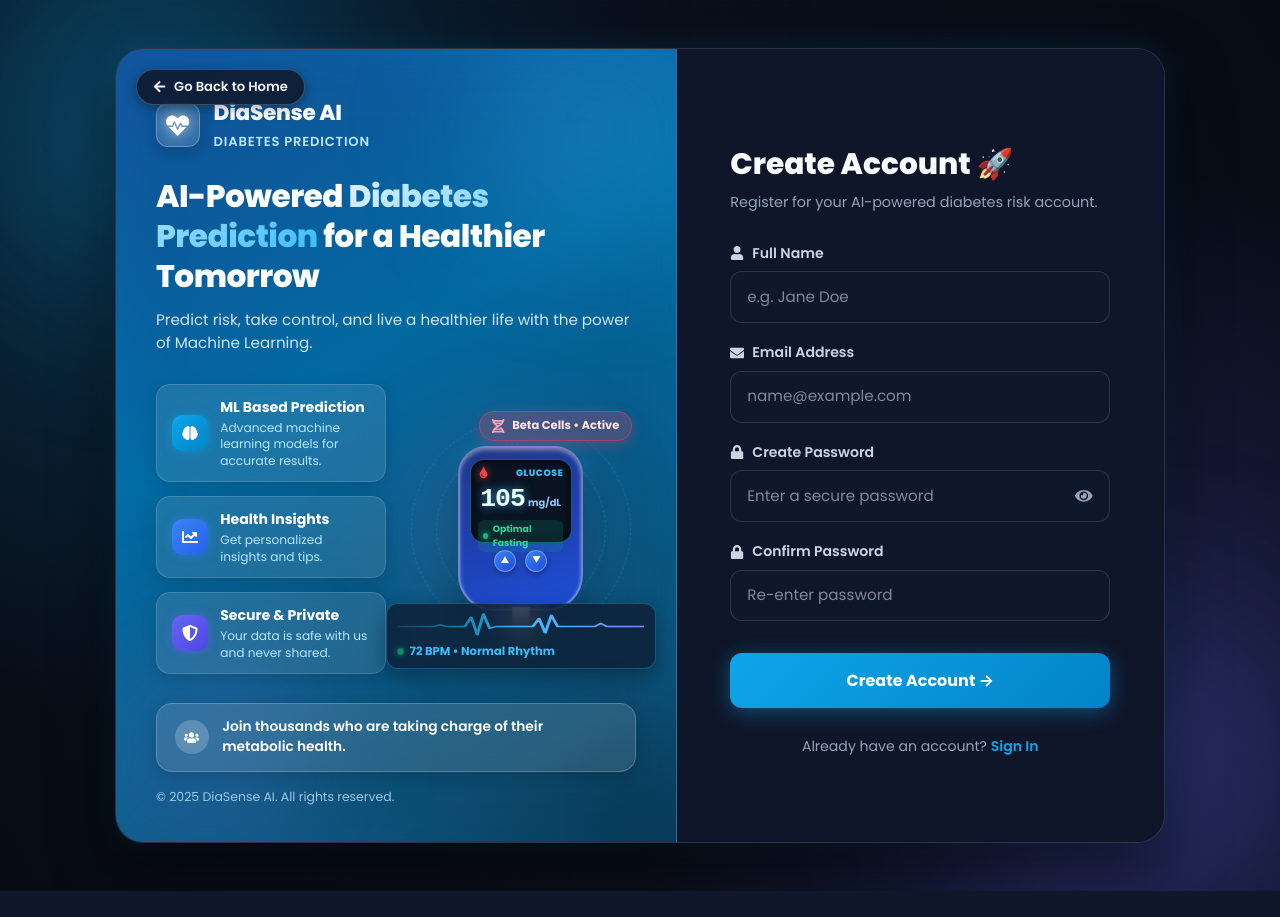
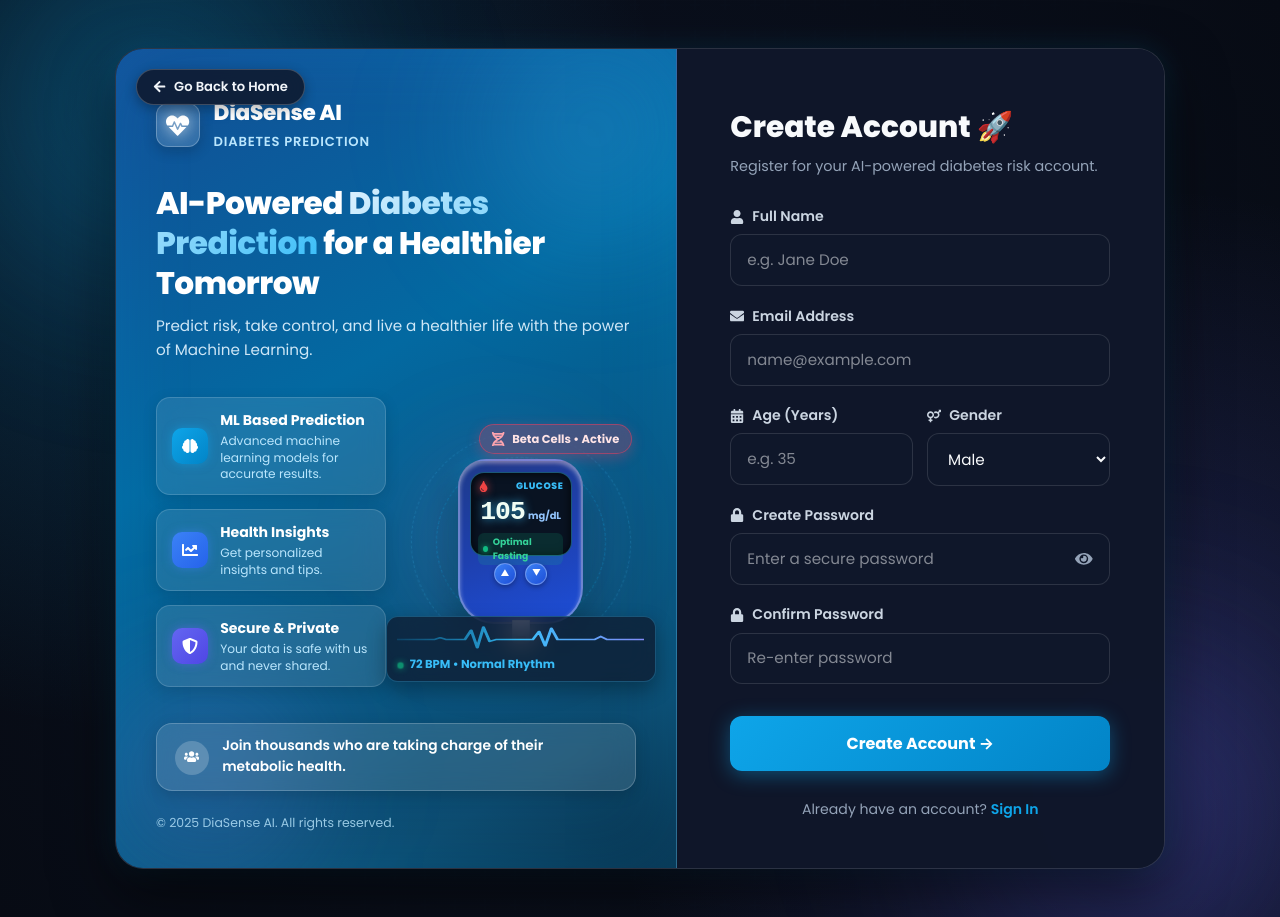
Before and after one commit to GAGANVK43/MajorPro, a React (Vite) app in the folder frontend/: page /register in a window 1280 px wide. Before the commit the page ends 891 px from the top, so only its background shows below. Built offline with nearby package versions, Linux system fonts and the light colour scheme; no server answers.

Commit message:
feat: Populate Age and Gender on User registration and auto-sync from clinical assessments in MySQL

```diff
--- a/frontend/src/pages/Register/Register.jsx
+++ b/frontend/src/pages/Register/Register.jsx
@@ -2,7 +2,7 @@ import "../Login/Login.css";
 import { useState } from "react";
 import { Link, useNavigate } from "react-router-dom";
 import { toast } from "react-toastify";
-import { FaUser, FaEnvelope, FaLock, FaEye, FaEyeSlash, FaCheckCircle, FaTimesCircle, FaArrowLeft, FaShieldAlt } from "react-icons/fa";
+import { FaUser, FaEnvelope, FaLock, FaEye, FaEyeSlash, FaCheckCircle, FaTimesCircle, FaArrowLeft, FaShieldAlt, FaCalendarAlt, FaVenusMars } from "react-icons/fa";
 import { authService } from "../../services/api";
 import AuthShowcase from "../../components/AuthShowcase/AuthShowcase";
 
@@ -10,6 +10,8 @@ function Register() {
   const navigate = useNavigate();
   const [fullName, setFullName] = useState("");
   const [email, setEmail] = useState("");
+  const [age, setAge] = useState("");
+  const [gender, setGender] = useState("Male");
   const [password, setPassword] = useState("");
   const [confirmPassword, setConfirmPassword] = useState("");
   const [showPassword, setShowPassword] = useState(false);
@@ -49,6 +51,8 @@ function Register() {
         full_name: fullName,
         email: email,
         password: password,
+        age: age ? parseInt(age, 10) : undefined,
+        gender: gender || "Male",
       });
 
       const authData = response.data;
@@ -110,6 +114,42 @@ function Register() {
                   onChange={(e) => setEmail(e.target.value)}
                   required
                 />
+              </div>
+
+              {/* Age and Gender Inputs */}
+              <div style={{ display: "grid", gridTemplateColumns: "1fr 1fr", gap: "0.85rem" }}>
+                <div className="form-input-group">
+                  <label><FaCalendarAlt /> Age (Years)</label>
+                  <input
+                    type="number"
+                    min="1"
+                    max="120"
+                    placeholder="e.g. 35"
+                    value={age}
+                    onChange={(e) => setAge(e.target.value)}
+                  />
+                </div>
+
+                <div className="form-input-group">
+                  <label><FaVenusMars /> Gender</label>
+                  <select
+                    value={gender}
+                    onChange={(e) => setGender(e.target.value)}
+                    style={{
+                      width: "100%",
+                      padding: "0.85rem 1rem",
+                      borderRadius: "12px",
+                      background: "#0f172a",
+                      border: "1px solid rgba(255, 255, 255, 0.12)",
+                      color: "#f8fafc",
+                      fontSize: "0.95rem"
+                    }}
+                  >
+                    <option value="Male">Male</option>
+                    <option value="Female">Female</option>
+                    <option value="Other">Other</option>
+                  </select>
+                </div>
               </div>
 
               <div className="form-input-group">
```
Also changed, not shown: 1 other file (tests, documents, lock files or other folders).
